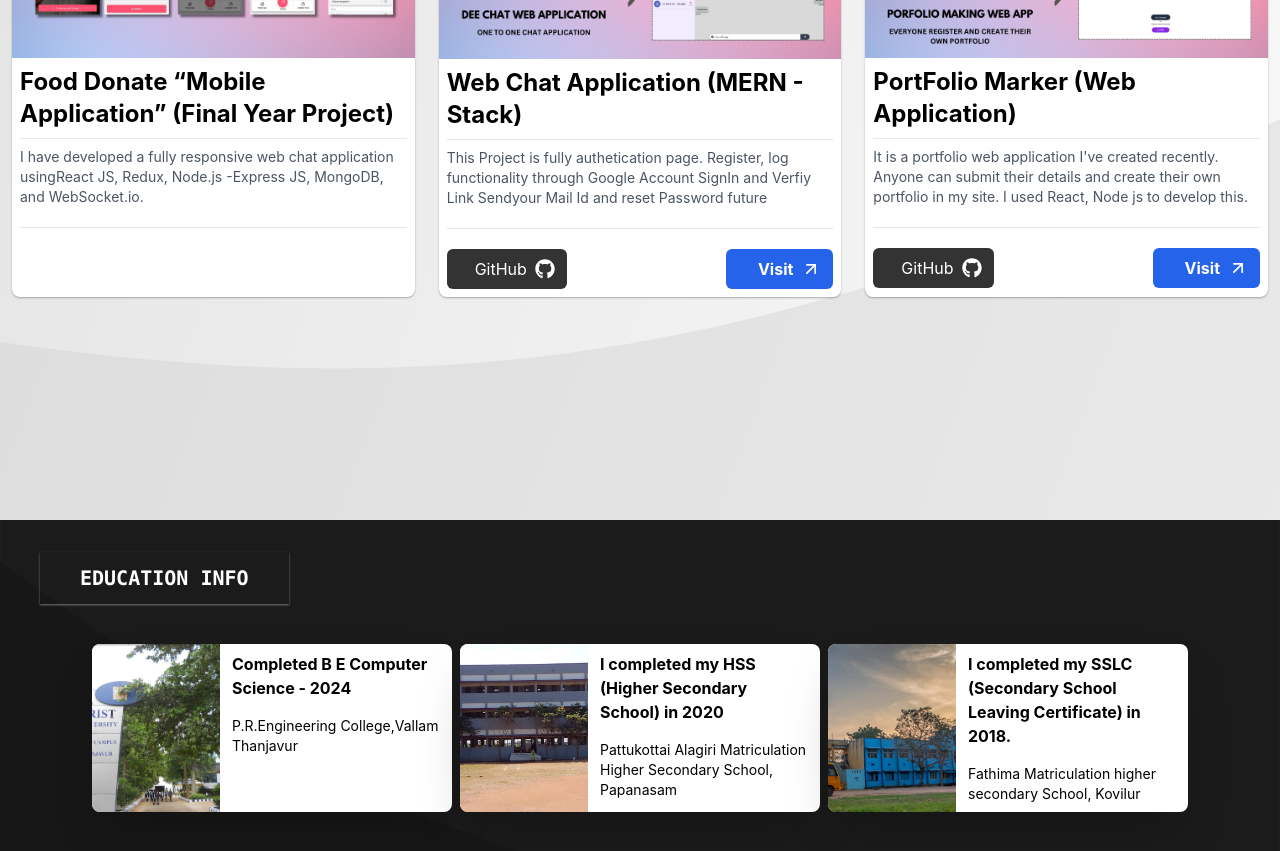
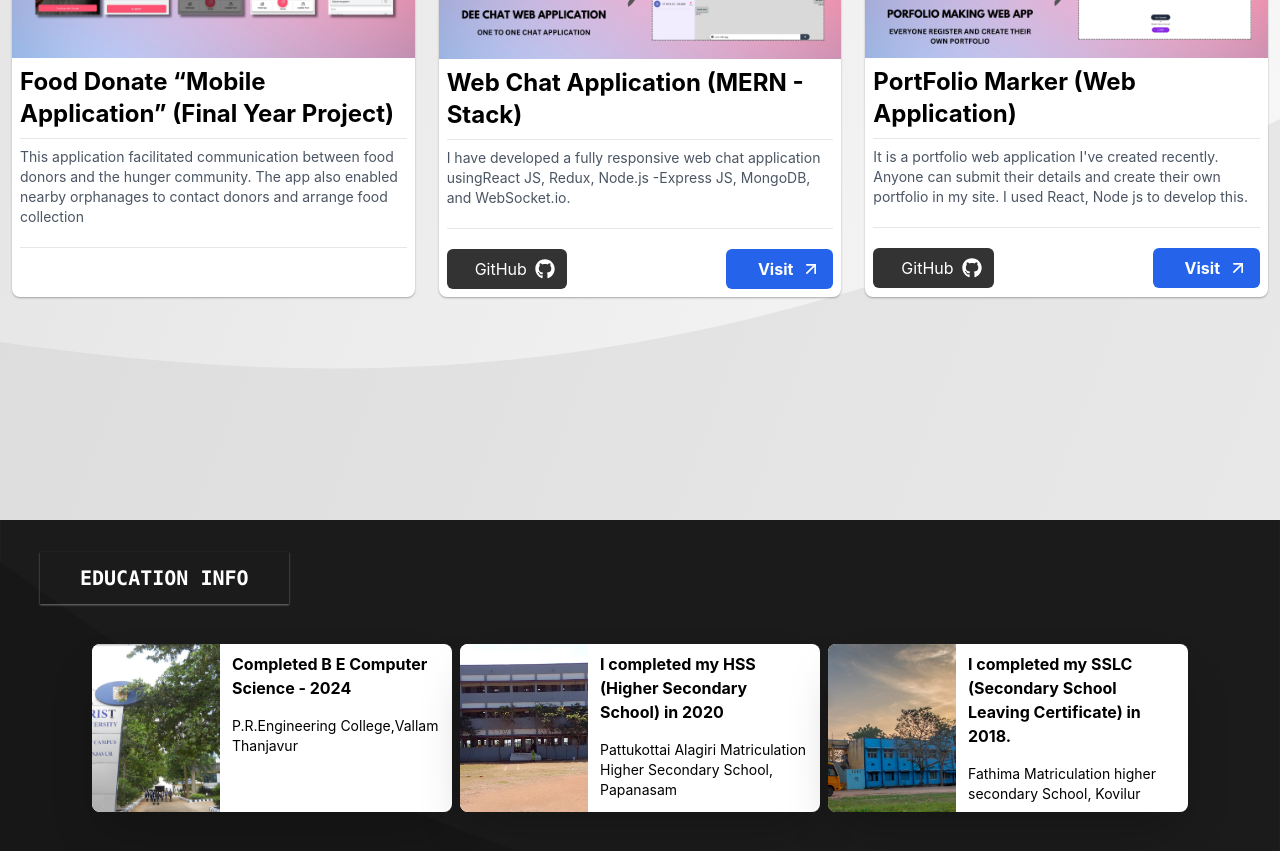
Before and after one commit to deepan311/portfolio, a React (Create React App) app: page / in a window 1280 px wide. Shown: the part 1080-1931 px from the top of the page. Built offline with nearby package versions, Linux system fonts and the light colour scheme.

Commit message:
text change

```diff
--- a/src/components/Projects.js
+++ b/src/components/Projects.js
@@ -16,7 +16,7 @@ function Projects() {
       name: "Food Donate “Mobile Application” (Final Year Project)",
       image: Uthvee,
       description:
-        "I have developed a fully responsive web chat application usingReact JS, Redux, Node.js -Express JS, MongoDB, and WebSocket.io.",
+        "This application facilitated communication between food donors and the hunger community. The app also enabled nearby orphanages to contact donors and arrange food collection",
       githubLink: null,
       visitLink: null
     },
@@ -24,7 +24,7 @@ function Projects() {
       name: "Web Chat Application (MERN - Stack)",
       image: Dchat,
       description:
-        " This Project is fully authetication page. Register, log functionality through Google Account SignIn and Verfiy Link Sendyour Mail Id and reset Password future",
+        " I have developed a fully responsive web chat application usingReact JS, Redux, Node.js -Express JS, MongoDB, and WebSocket.io.",
       githubLink: 'https://github.com/deepan311/DeeChat',
       visitLink: 'https://dee-chat-app.onrender.com/'
     },
```
